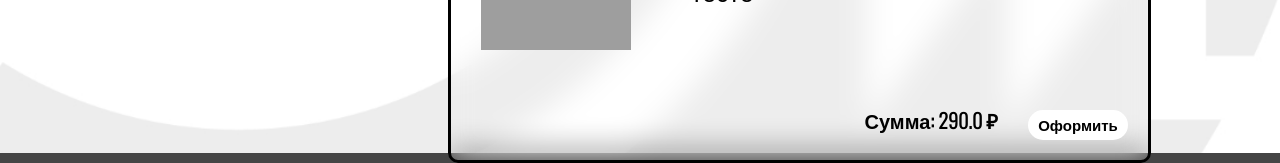
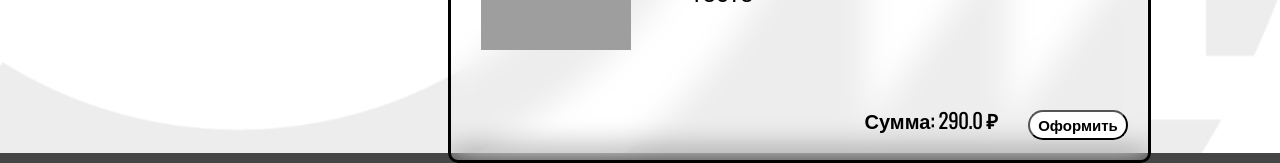
Before and after one commit to Suuunboy/MIET-Food, a Django app: page /cart/ in a window 1280 px wide. Shown: the part 657-820 px from the top of the page. Run offline with Django 4.2, Linux system fonts and the light colour scheme; a user stored in the database is signed in; data comes from the database, SQL or seed files in the repository; both versions use the stored data as it was after the commit; grey boxes are pictures that could not be loaded.

Commit message:
Submit button added

```diff
--- a/main/templates/about_us.html
+++ b/main/templates/about_us.html
@@ -99,9 +99,13 @@ const csrftoken = getToken('csrftoken');
       Сумма: {{order.get_cart_total}} ₽
     </p>
 
-    <button class="Oformit-button">
+    <form method="POST" class="Oformit-button">
+      {% csrf_token %}
+      <input class="Oformit-btn" type="submit" value="Оформить">
+    </form>
+    {% comment %} <button class="Oformit-button">
       Оформить
-    </button>
+    </button> {% endcomment %}
 
 
     {% endblock content %}
--- a/main/views.py
+++ b/main/views.py
@@ -53,6 +53,10 @@ def cart(request):
     order, created = Order.objects.get_or_create(customer=customer, complete = False)
     items = order.orderitem_set.all()
     context = {'items':items, 'order':order}
+    if request.method == "POST":
+        order.complete = True
+        order.save()
+        return redirect('main')
     # return render(request, 'cart.html', context)
     return render(request, 'about_us.html', context)
 
--- a/static/css/styleCart.css
+++ b/static/css/styleCart.css
@@ -465,12 +465,12 @@ html, body {
   }
 
   .Oformit-button{
-    background-color: white;
+    /* background-color: white; */
       color: black;
       border: none;
       height: 30px;
       width: 100px;
-      border-radius: 15px;
+      /* border-radius: 15px; */
       cursor: pointer;
       font-weight: bold;
       font-size: 15px;
@@ -480,6 +480,17 @@ html, body {
       bottom: 0;
       margin-bottom: 20px;
       margin-right: 20px;
+  }
+
+  .Oformit-btn{
+    font-weight: bold;
+      font-size: 15px;
+    height: 30px;
+    width: 100px;
+    background-color: white;
+    border-radius: 15px;
+    background-color: white;
+      color: black;
   }
 
   .total-sum{
```
Also changed, not shown: db.sqlite3.
